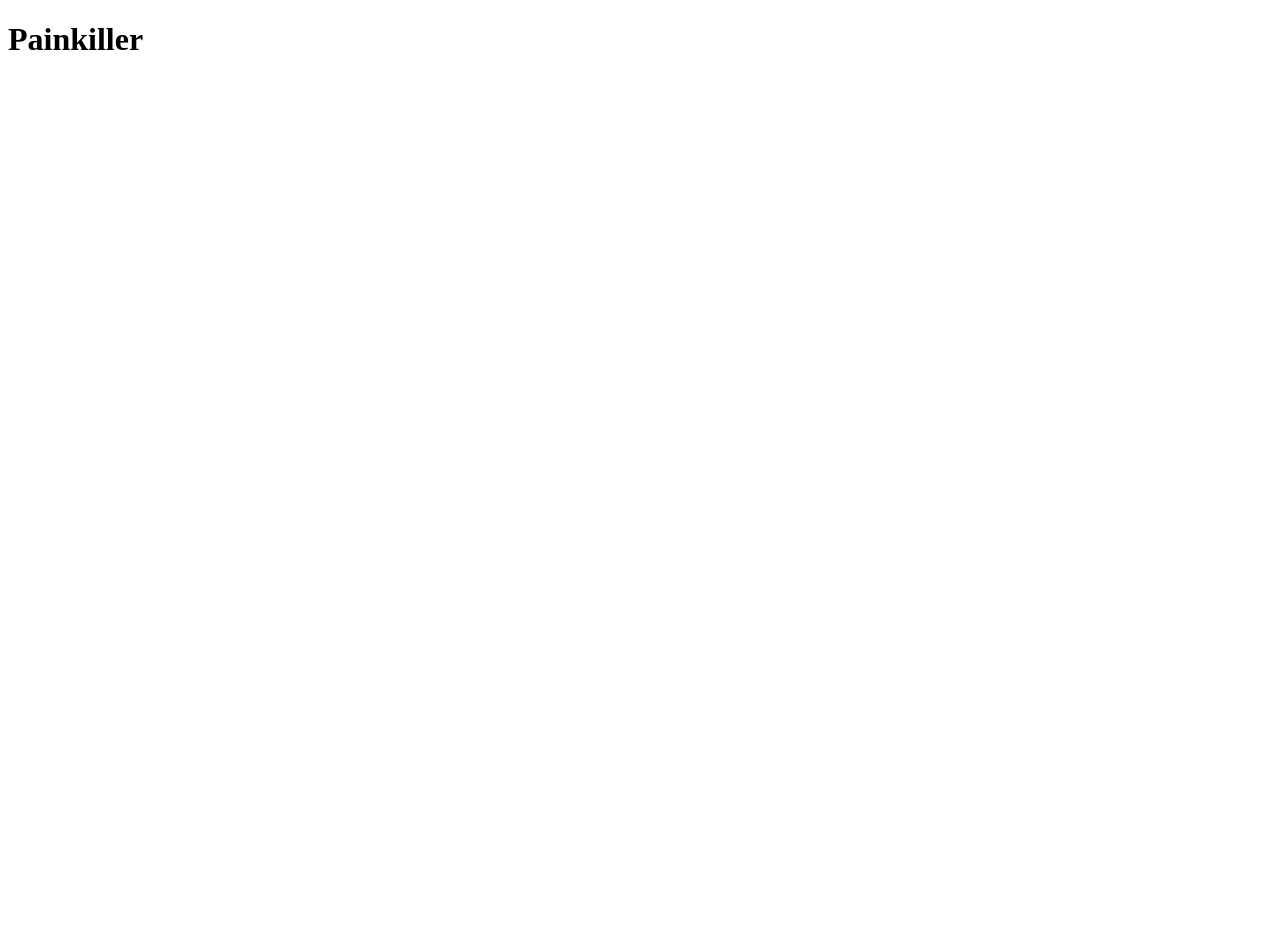
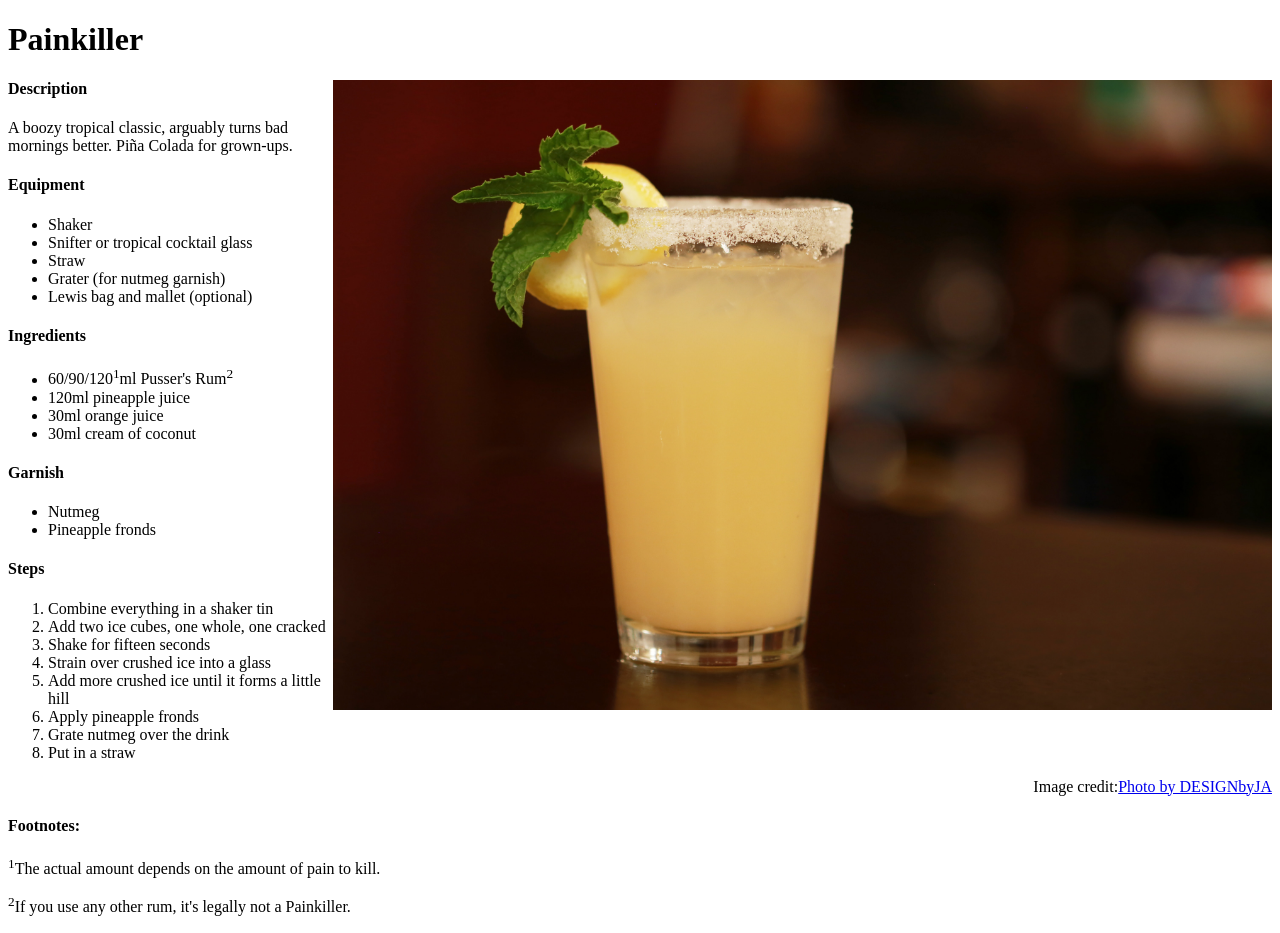
Before and after one commit to Motorheadbanger/odin-recipes, a plain HTML site: page recipes/painkiller.html in a window 1280 px wide. Before the commit the page ends 800 px from the top, so only its background shows below. Drawn offline with Linux system fonts and the light colour scheme.

Commit message:
chore: Add the first recipe content

```diff
--- a/recipes/painkiller.html
+++ b/recipes/painkiller.html
@@ -7,5 +7,43 @@
 </head>
 <body>
     <h1>Painkiller</h1>
+    <img src="../images/not-a-painkiller.jpg" alt="A cocktail vaguely resembling Painkiller, mostly with its colour" width="939" height="630" align="right">
+    <h4>Description</h4>
+    <p>A boozy tropical classic, arguably turns bad mornings better. Piña Colada for grown-ups.</p>
+    <h4>Equipment</h4>
+    <ul>
+        <li>Shaker</li>
+        <li>Snifter or tropical cocktail glass</li>
+        <li>Straw</li>
+        <li>Grater (for nutmeg garnish)</li>
+        <li>Lewis bag and mallet (optional)</li>
+    </ul>
+    <h4>Ingredients</h4>
+    <ul>
+        <li>60/90/120<sup>1</sup>ml Pusser's Rum<sup>2</sup></li>
+        <li>120ml pineapple juice</li>
+        <li>30ml orange juice</li>
+        <li>30ml cream of coconut</li>
+    </ul>
+    <h4>Garnish</h4>
+        <ul>
+            <li>Nutmeg</li>
+            <li>Pineapple fronds</li>
+        </ul>
+    <h4>Steps</h4>
+    <ol>
+        <li>Combine everything in a shaker tin</li>
+        <li>Add two ice cubes, one whole, one cracked</li>
+        <li>Shake for fifteen seconds</li>
+        <li>Strain over crushed ice into a glass</li>
+        <li>Add more crushed ice until it forms a little hill</li>
+        <li>Apply pineapple fronds</li>
+        <li>Grate nutmeg over the drink</li>
+        <li>Put in a straw</li>
+    </ol>
+    <p align="right">Image credit:<a href="https://www.pexels.com/photo/lemon-juice-on-selective-focus-photography-2109099/" target="_blank" rel="noopener noreferrer">Photo by DESIGNbyJA</a></p>
+    <h4>Footnotes:</h4>
+    <p><sup>1</sup>The actual amount depends on the amount of pain to kill.</p>
+    <p><sup>2</sup>If you use any other rum, it's legally not a Painkiller.</p>
 </body>
 </html>
```
Also changed, not shown: images/not-a-painkiller.jpg (added).
